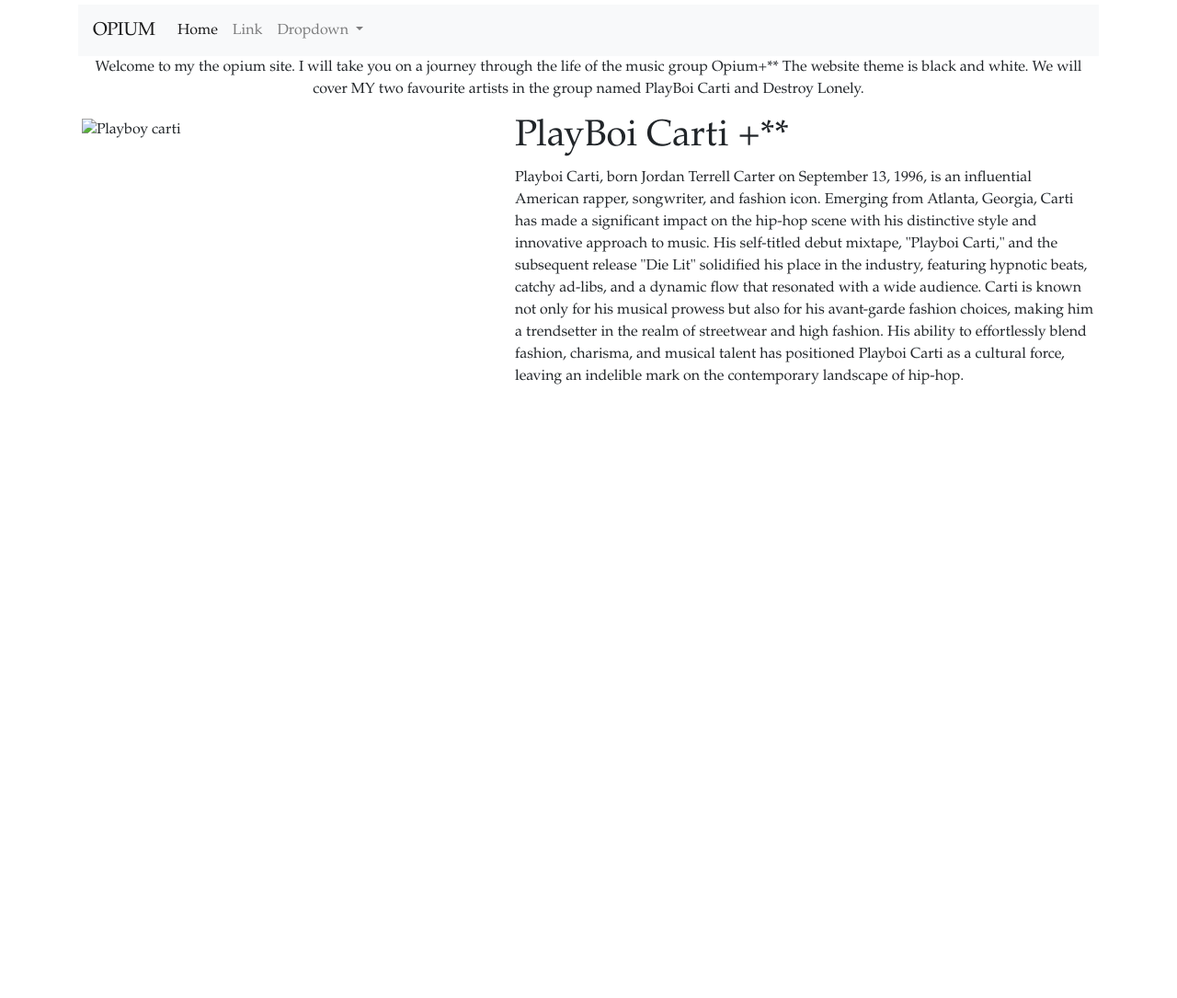
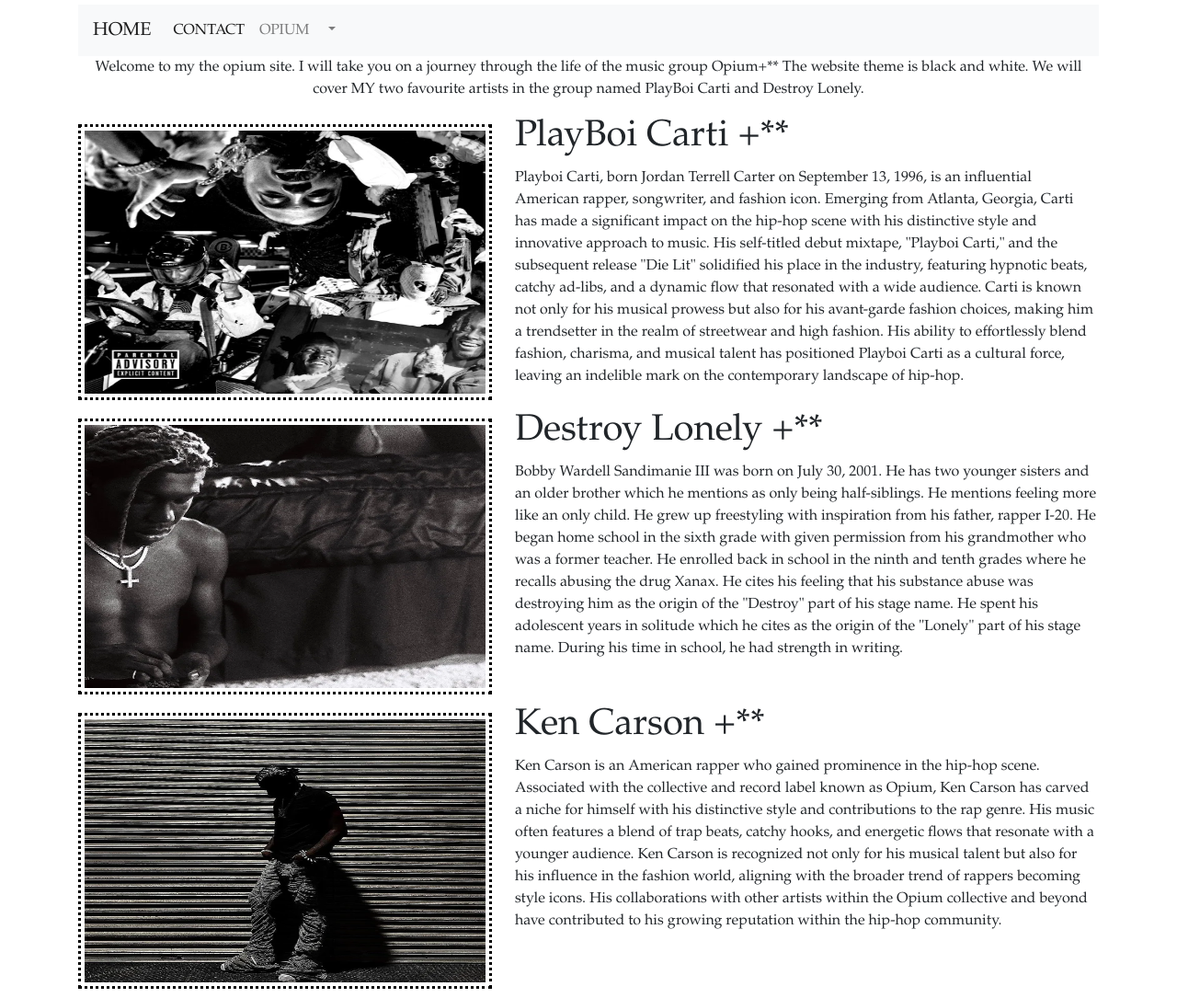
Before and after one commit to Boppincodez/DevtoolsOpium, a plain HTML site: page homepage/index.html in a window 1280 px wide. Shown: the part 51-1136 px from the top of the page at 92% size. Before the commit the page ends 800 px from the top, so only its background shows below. Drawn offline with nearby package versions, Linux system fonts and the light colour scheme.

Commit message:
Added some images and content to the home page
Added three sections of the main opium members and touched up the home page a bit and completed the nav bar/ drop down

```diff
--- a/index.html
+++ b/homepage/index.html
@@ -32,8 +32,8 @@
       <nav class="navbar navbar-expand-lg navbar-light bg-light">
         <a
           class="navbar-brand"
-          href="#"
-          >OPIUM</a
+          href="index.html"
+          >HOME</a
         >
         <button
           class="navbar-toggler"
@@ -56,14 +56,14 @@
               <a
                 class="nav-link"
                 href="#"
-                >Home <span class="sr-only">(current)</span></a
+                >CONTACT <span class="sr-only">(current)</span></a
               >
             </li>
             <li class="nav-item">
               <a
                 class="nav-link"
                 href="#"
-                >Link</a
+                >OPIUM</a
               >
             </li>
             <li class="nav-item dropdown">
@@ -76,7 +76,7 @@
                 aria-haspopup="true"
                 aria-expanded="false"
               >
-                Dropdown
+
               </a>
               <div
                 class="dropdown-menu"
@@ -85,18 +85,18 @@
                 <a
                   class="dropdown-item"
                   href="#"
-                  >Action</a
+                  >Albums</a
                 >
                 <a
                   class="dropdown-item"
                   href="#"
-                  >Another action</a
+                  >About Opium</a
                 >
                 <div class="dropdown-divider"></div>
                 <a
                   class="dropdown-item"
                   href="#"
-                  >Something else here</a
+                  >Opium Style</a
                 >
               </div>
             </li>
@@ -104,31 +104,33 @@
         </div>
       </nav>
     </div>
-</div>
 
     <div class="container">
-        <p class="text-center homeText ">Welcome to my the opium site. I will take you on a journey through the life of the music group Opium+**
-            The website theme is black and white. We will cover MY two favourite artists in the group named PlayBoi Carti and Destroy Lonely.
-        </p>
+      <p class="text-center homeText">
+        Welcome to my the opium site. I will take you on a journey through the
+        life of the music group Opium+** The website theme is black and white.
+        We will cover MY two favourite artists in the group named PlayBoi Carti
+        and Destroy Lonely.
+      </p>
       <div class="row">
-        <div class="col-12 col-md-5 order-0">
+        <div class="col-12 col-md-5 order-0 pictures">
           <img
-            class="cTap4 p-1 d-md-none d-lg-none d-xl-none"
+            class="cTap4 box p-1 d-md-none d-lg-none d-xl-none"
             src="carti.webp"
             alt="Image render of Japanese characters having a good day in the city"
           />
           <img
-            class="cTap4MD p-1 d-none d-lg-none d-xl-none d-md-block"
+            class="cTap4MD box p-1 d-none d-lg-none d-xl-none d-md-block"
             src="carti.webp"
             alt="Playboy carti"
           />
           <img
-            class="cTap4LG p-1 d-none d-md-none d-xl-none d-lg-block"
+            class="cTap4LG box p-1 d-none d-md-none d-xl-none d-lg-block"
             src="carti.webp"
             alt="Playboy carti"
           />
           <img
-            class="cTap4XL p-1 d-none d-md-none d-lg-none d-xl-block"
+            class="cTap4XL box p-1 d-none d-md-none d-lg-none d-xl-block"
             src="carti.webp"
             alt="Playboy carti "
           />
@@ -151,7 +153,85 @@
           mark on the contemporary landscape of hip-hop.
         </div>
       </div>
+      <div class="row">
+        <div class="col-12 col-md-5 order-0 pictures">
+          <img
+            class="cTap4 box p-1 d-md-none d-lg-none d-xl-none"
+            src="destroy.webp"
+            alt="Image render of Japanese characters having a good day in the city"
+          />
+          <img
+            class="cTap4MD box p-1 d-none d-lg-none d-xl-none d-md-block"
+            src="destroy.webp"
+            alt="Playboy carti"
+          />
+          <img
+            class="cTap4LG box p-1 d-none d-md-none d-xl-none d-lg-block"
+            src="destroy.webp"
+            alt="Playboy carti"
+          />
+          <img
+            class="cTap4XL box p-1 d-none d-md-none d-lg-none d-xl-block"
+            src="destroy.webp"
+            alt="Playboy carti "
+          />
+        </div>
+        <div class="col-12 col-md-7 order-1">
+          <h1>Destroy Lonely +**</h1>
+
+          Bobby Wardell Sandimanie III was born on July 30, 2001. He has two
+          younger sisters and an older brother which he mentions as only being
+          half-siblings. He mentions feeling more like an only child. He grew up
+          freestyling with inspiration from his father, rapper I-20. He began
+          home school in the sixth grade with given permission from his
+          grandmother who was a former teacher. He enrolled back in school in
+          the ninth and tenth grades where he recalls abusing the drug Xanax. He
+          cites his feeling that his substance abuse was destroying him as the
+          origin of the "Destroy" part of his stage name. He spent his
+          adolescent years in solitude which he cites as the origin of the
+          "Lonely" part of his stage name. During his time in school, he had
+          strength in writing.
+        </div>
+      </div>
+      <div class="row">
+        <div class="col-12 col-md-5 order-0 pictures">
+          <img
+            class="cTap4 box p-1 d-md-none d-lg-none d-xl-none"
+            src="ken.webp"
+            alt="Image render of Japanese characters having a good day in the city"
+          />
+          <img
+            class="cTap4MD box p-1 d-none d-lg-none d-xl-none d-md-block"
+            src="ken.webp"
+            alt="Playboy carti"
+          />
+          <img
+            class="cTap4LG box p-1 d-none d-md-none d-xl-none d-lg-block"
+            src="ken.webp"
+            alt="Playboy carti"
+          />
+          <img
+            class="cTap4XL box p-1 d-none d-md-none d-lg-none d-xl-block"
+            src="ken.webp"
+            alt="Playboy carti "
+          />
+        </div>
+        <div class="col-12 col-md-7 order-1">
+          <h1>Ken Carson +**</h1>
+          Ken Carson is an American rapper who gained prominence in the hip-hop
+          scene. Associated with the collective and record label known as Opium,
+          Ken Carson has carved a niche for himself with his distinctive style
+          and contributions to the rap genre. His music often features a blend
+          of trap beats, catchy hooks, and energetic flows that resonate with a
+          younger audience. Ken Carson is recognized not only for his musical
+          talent but also for his influence in the fashion world, aligning with
+          the broader trend of rappers becoming style icons. His collaborations
+          with other artists within the Opium collective and beyond have
+          contributed to his growing reputation within the hip-hop community.
+        </div>
+      </div>
     </div>
+
     <script
       src="https://code.jquery.com/jquery-3.2.1.slim.min.js"
       integrity="sha384-KJ3o2DKtIkvYIK3UENzmM7KCkRr/rE9/Qpg6aAZGJwFDMVNA/GpGFF93hXpG5KkN"
--- a/stylesHome.css
+++ b/homepage/stylesHome.css
@@ -16,7 +16,12 @@
     .cTap4XL{
         width: 450px;
         height: 300px;
+        border: dotted black;
     }
     .homeText{
         font-family: Garamond, serif;
     }
+
+.pictures{
+    padding: 10px;
+}
```
Also changed, not shown: homepage/carti.webp (added), homepage/destroy.webp (added), homepage/ken.webp (added).
